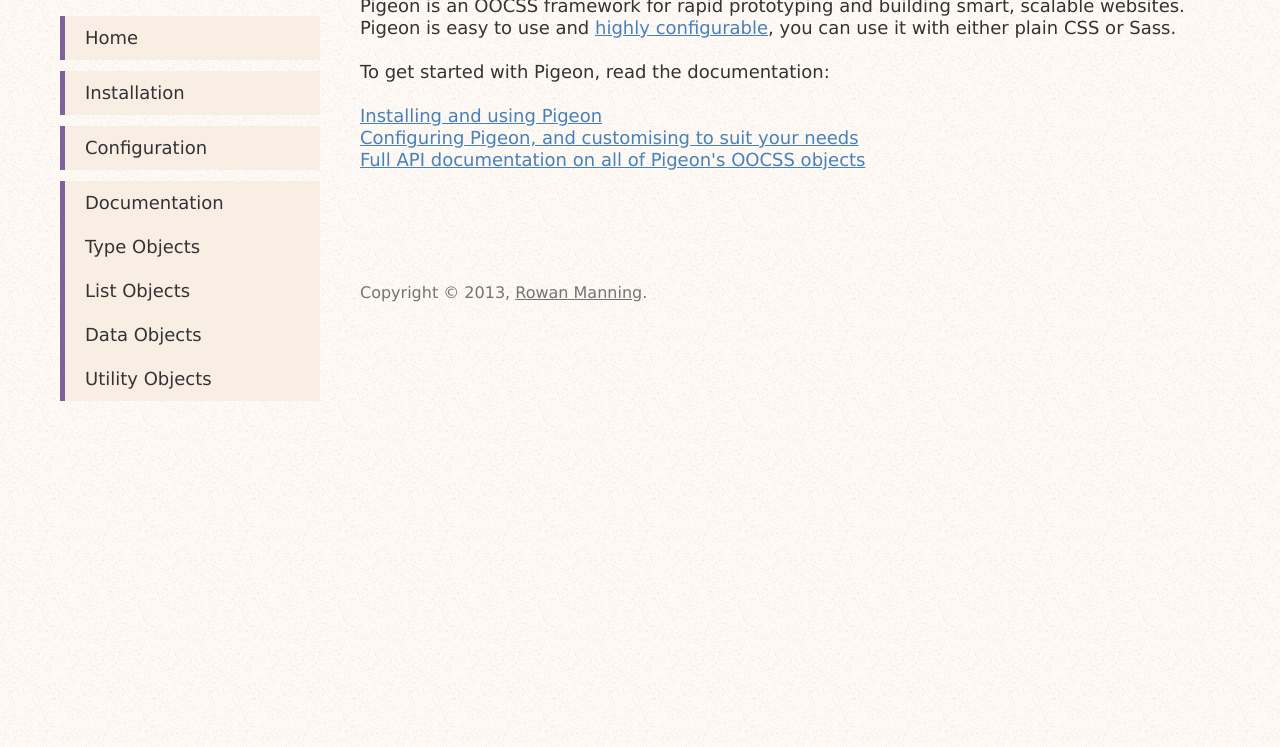
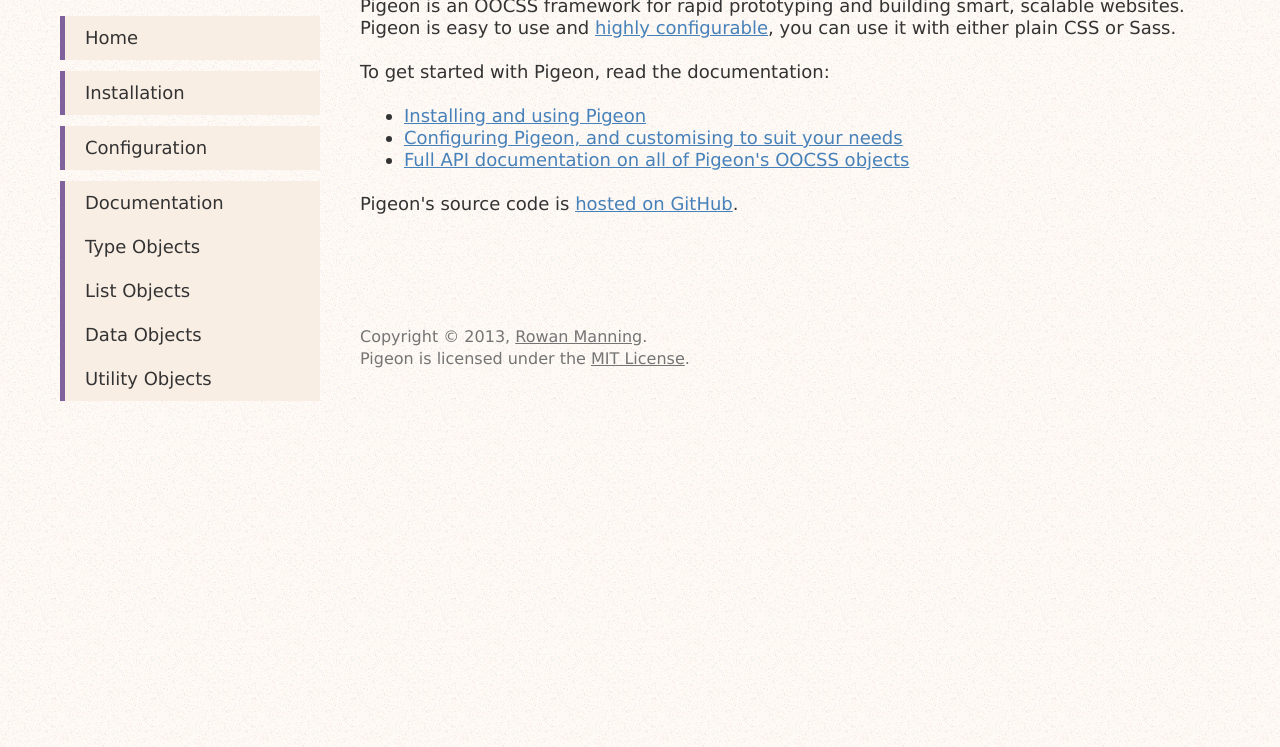
Before and after one commit to rowanmanning/pigeon, a Jekyll site: the page built from index.html, in a window 1280 px wide, cut to the strip 153-900 px from the top of the page. Built offline with Jekyll 4.4.1, drawn with Linux system fonts in a browser that asks for light colours.

Commit message:
General tweaks, add more information to the site

```diff
--- a/_includes/footer.html
+++ b/_includes/footer.html
@@ -5,3 +5,9 @@
         <a href="{{ site.author.url }}">{{ site.author.name }}</a>.
     </small>
 </p>
+
+<p class="cramp">
+    <small>
+        Pigeon is licensed under the <a href="{{ site.repo.url }}/blob/{{ site.repo.branch }}/LICENSE.md">MIT License</a>.
+    </small>
+</p>
--- a/index.html
+++ b/index.html
@@ -16,7 +16,7 @@
     To get started with Pigeon, read the documentation:
 </p>
 
-<ul class="stack">
+<ul>
     <li>
         <a href="/docs/install/">Installing and using Pigeon</a>
     </li>
@@ -27,3 +27,5 @@
         <a href="/docs/objects/">Full API documentation on all of Pigeon's OOCSS objects</a>
     </li>
 </ul>
+
+<p>Pigeon's source code is <a href="{{ site.repo.url }}">hosted on GitHub</a>.</p>
```
